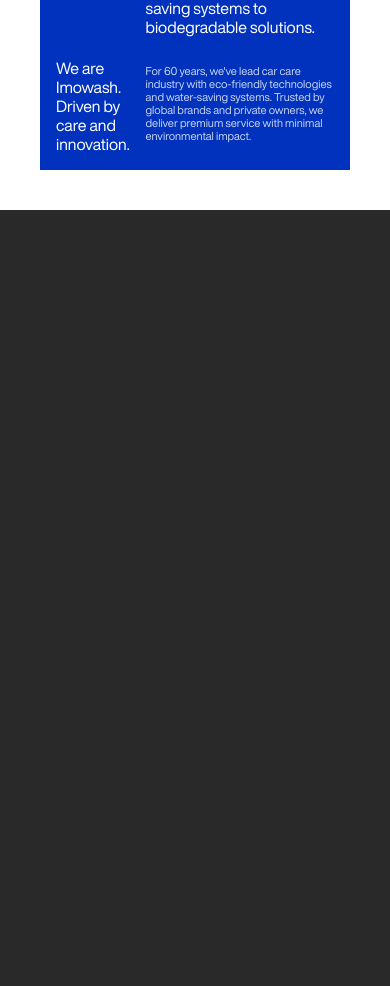
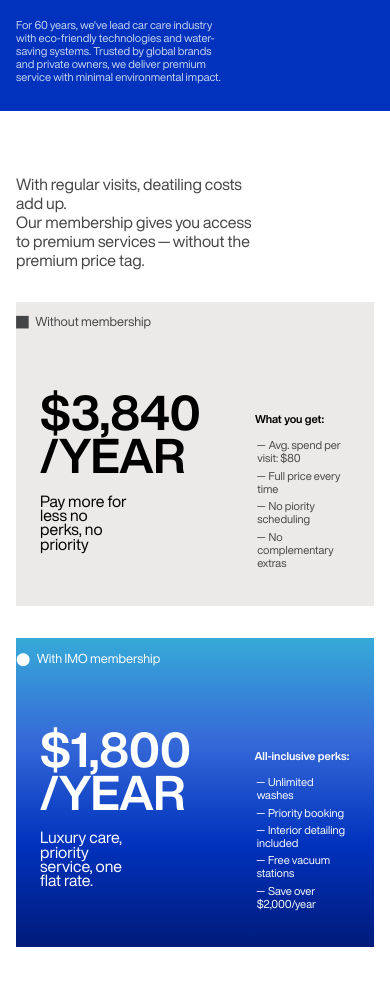
Before and after one commit to Valentina1012/IMOWash-Page, a React (Vite) app: page / in a window 390 px wide. Shown: the part 2926-3912 px from the top of the page. Before the commit the page ends 3136 px from the top, so only its background shows below. Built offline with nearby package versions, Linux system fonts and the light colour scheme.

Commit message:
Se agrega la sección de Subscription

```diff
--- a/src/App.css
+++ b/src/App.css
@@ -11,6 +11,7 @@
   --midnightVelocity: #0025a5;
   --bgGradient: #080818;
   --phantomBlack: #00040c;
+  --deepGray: #444546;
   --offWhite: #eceae8;
 }
 
@@ -31,7 +32,6 @@
 body {
   font-family: "Helvetica Now Display";
   font-weight: regular;
-  /* width: 90vw; */
   margin: 0;
   color: #fff;
   background-color: #292929;
--- a/src/App.jsx
+++ b/src/App.jsx
@@ -3,6 +3,7 @@
 import Introduction from './sections/Introduction/Introduction.jsx'
 import OurFeatures from './sections/OurFeatures/OurFeatures.jsx'
 import History from './sections/History/History.jsx'
+import Subscription from './sections/Subscription/Subscription';
 
 function App() {
 
@@ -12,6 +13,7 @@
       <Introduction />
       <OurFeatures />
       <History />
+      <Subscription />
     </>
   )
 }
--- /dev/null
+++ b/src/components/RowList.jsx
@@ -0,0 +1,15 @@
+import { Fragment } from 'react';
+
+export default function RowList({ rowIds, renderRow }) {
+    return(
+        <>
+            {
+                rowIds.map((rowId, index) =>
+                    <Fragment key={rowId}>
+                        {renderRow(index)}
+                    </Fragment>
+                )
+            }
+        </>
+    )
+}
--- /dev/null
+++ b/src/components/SubscriptionCard/SubscriptionCard.jsx
@@ -0,0 +1,40 @@
+import RowList from "../RowList"
+import Styles from "./SubscriptionCard.module.css"
+
+export default function SubscriptionCard({
+    extraClass="bgWhite-secondGray",
+    headerIcon,
+    header,
+    price,
+    subtitle,
+    benefit,
+    listIds,
+    listItems
+    }) {
+
+    return (
+        <section className={`${Styles.principal} ${Styles[extraClass]}` }>
+            <header className={`${Styles.header}`}>
+                <span className={`${Styles.headerIcon}`}>{headerIcon}</span>
+                <p className={`${Styles.headerText}`}>{header}</p>
+            </header>
+            <div className={`${Styles.innerContent}`}>
+                <div>
+                    <h2 className={`${Styles.price}`}>${price} /YEAR</h2>
+                    <p className={`${Styles.subtitle}`}>{subtitle}</p>
+                </div>
+                <div>
+                    <p className={`${Styles.benefit}`}>{benefit}:</p>
+                    <ul className={`${Styles.listContainr}`}>
+                        {<RowList rowIds={listIds} renderRow={(index) => {
+                            return (
+                                <li key={index} className={`${Styles.listItem}`}>{listItems[index]}</li>
+
+                            )
+                        }}/>}
+                    </ul>
+                </div>
+            </div>
+        </section>
+    )
+}
--- /dev/null
+++ b/src/components/SubscriptionCard/SubscriptionCard.module.css
@@ -0,0 +1,102 @@
+.principal {
+    padding: 1em 1em 3em 1em;
+    width: 90%;
+}
+
+.innerContent {
+    margin-bottom: 40px;
+}
+
+.bgWhite-secondGray {
+    background: var(--offWhite);
+    color: #000;
+}
+
+.bgWhite-secondGray .header,
+.bgWhite-secondGray .listItem {
+    color: var(--deepGray);
+}
+
+.bgBlue {
+    background: linear-gradient(#36aad8,#3669d8, #0032BD, #001b7a);
+    color: #fff;
+}
+
+.header {
+    display: flex;
+    align-items: center;
+    gap: .5em;
+    font-size: .8em;
+    margin: 1em 0;
+}
+
+.headerText {
+    margin: 0;
+}
+
+.price {
+    padding: .5em 0 0 0;
+    margin: 0;
+    font-size: clamp(3rem, 8vw, 5rem);
+    width: 50%;
+    line-height: .9em;
+}
+
+.subtitle {
+    width: 42.5%;
+    line-height: .9em;
+    font-size: clamp(1rem, 1.7vw, 5rem);
+}
+
+.benefit {
+    font-weight: bold;
+    font-size: clamp(0.7rem, .8vw, 5rem);
+    margin-top: 4em;
+}
+
+
+.listContainr {
+    padding: 0;
+    font-size: clamp(0.7rem, .8vw, 5rem);
+}
+
+.listItem {
+    list-style: none;
+    padding: .2em;
+}
+
+.listItem::before {
+    content: "─";
+    padding-right: .3em;
+}
+
+@media (max-width: 820px) {
+    .principal {
+        display: flex;
+        width: 95%;
+        flex-direction: column;
+    }
+
+    .innerContent {
+        margin-bottom: 0;
+    }
+
+    .innerContent {
+        display: flex;
+    }
+
+    .subtitle {
+        width: 40.5%;
+    }
+}
+
+
+@media (max-width: 448px) {
+    .principal {
+        width: 100%;
+        padding: 0;
+    }
+    .innerContent {
+        padding: 1.5em;
+    }
+}
--- a/src/sections/History/History.module.css
+++ b/src/sections/History/History.module.css
@@ -55,7 +55,7 @@
 
 }
 
-@media (max-width: 535px) {
+@media (max-width: 576px) {
     .header {
         width: 100%;
     }
@@ -63,4 +63,18 @@
     .description {
         max-width: 19em;
     }
+
+    .principal  {
+        border: none;
+    }
+
+    .title {
+        font-size: clamp(1.2rem, 2.4vw, 9rem);
+        width: 80%;
+    }
+
+    .innerContainr {
+        flex-direction: column;
+        align-items: flex-start;
+    }
 }
--- /dev/null
+++ b/src/sections/Subscription/Subscription.jsx
@@ -0,0 +1,30 @@
+import SubscriptionCard from '../../components/SubscriptionCard/SubscriptionCard.jsx'
+import Styles from './Subscription.module.css'
+
+export default function Subscription() {
+    return(
+        <section className={`${Styles.principal}`}>
+            <p className={`${Styles.description}`}>With regular visits, deatiling costs add up. </p>
+            <p className={`${Styles.description}`}>Our membership gives you access to premium services ─ without the premium price tag.</p>
+            <div className={`${Styles.subsContainr}`}>
+                <SubscriptionCard
+                headerIcon="⬛︎"
+                header="Without membership"
+                price="3,840"
+                subtitle="Pay more for less no perks, no priority" benefit="What you get"
+                listIds={["1", "2", "3", "4"]}
+                listItems={["Avg. spend per visit: $80", "Full price every time", "No piority scheduling", "No complementary extras"]}
+                />
+                <SubscriptionCard
+                    extraClass="bgBlue"
+                    headerIcon="⬤"
+                    header="With IMO membership"
+                    price="1,800"
+                    subtitle="Luxury care, priority service, one flat rate." benefit="All-inclusive perks"
+                    listIds={["1", "2", "3", "4", "5"]}
+                    listItems={["Unlimited washes", "Priority booking", "Interior detailing included", "Free vacuum stations", "Save over $2,000/year"]}
+                />
+            </div>
+        </section>
+    )
+}
--- /dev/null
+++ b/src/sections/Subscription/Subscription.module.css
@@ -0,0 +1,39 @@
+.principal {
+    display: flex;
+    flex-direction: column;
+    background: #fff;
+    padding: 4em;
+    height: fit-content;
+}
+
+.description {
+    color: var(--deepGray);
+    width: 18%;
+    margin: 0;
+}
+
+.subsContainr {
+    margin-top: 32px;
+    display: flex;
+    gap: 2em;
+}
+
+@media (max-width: 820px) {
+    .subsContainr {
+        width: fit-content;
+        flex-direction: column;
+    }
+    .description {
+        width: 70%;
+    }
+
+    .principal {
+        padding: 4em 4em;
+    }
+}
+
+@media (max-width: 448px) {
+    .principal {
+        padding: 4em 1em;
+    }
+}
```
